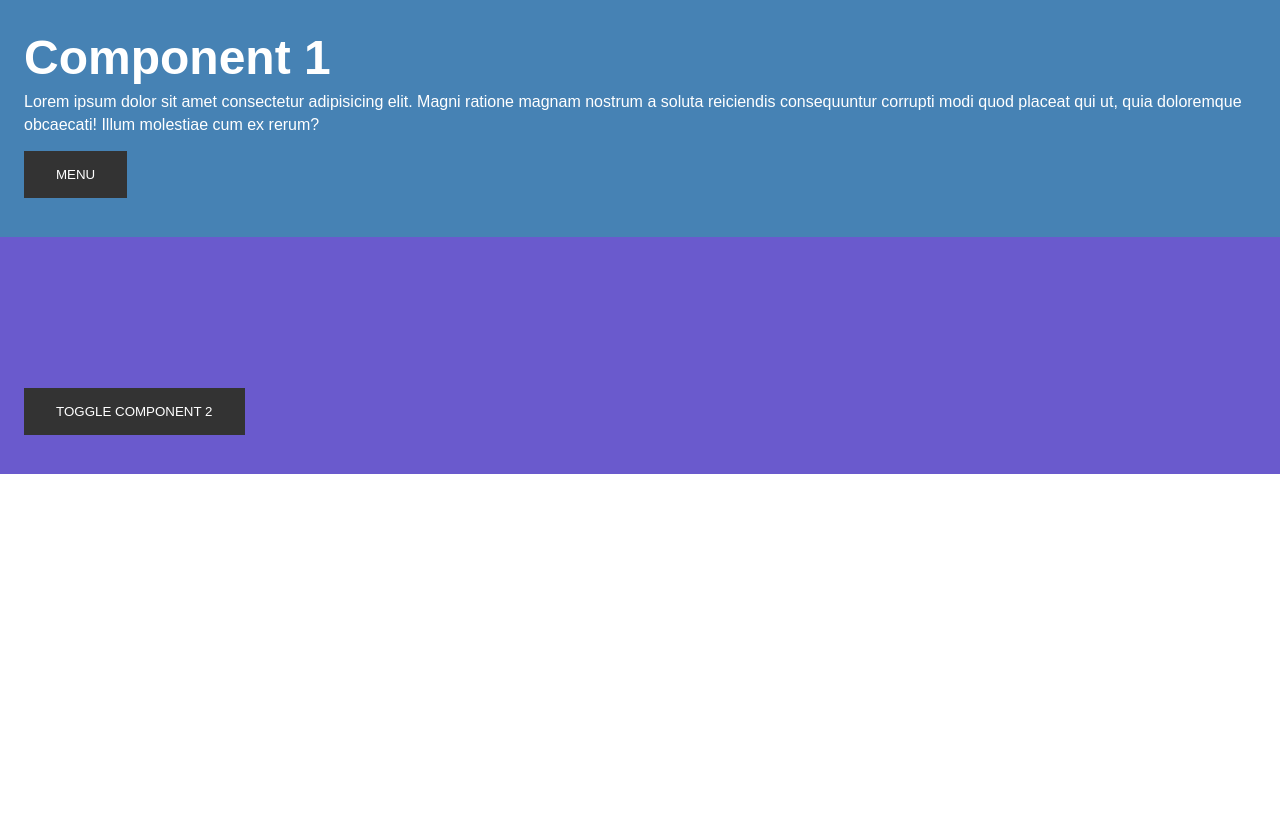
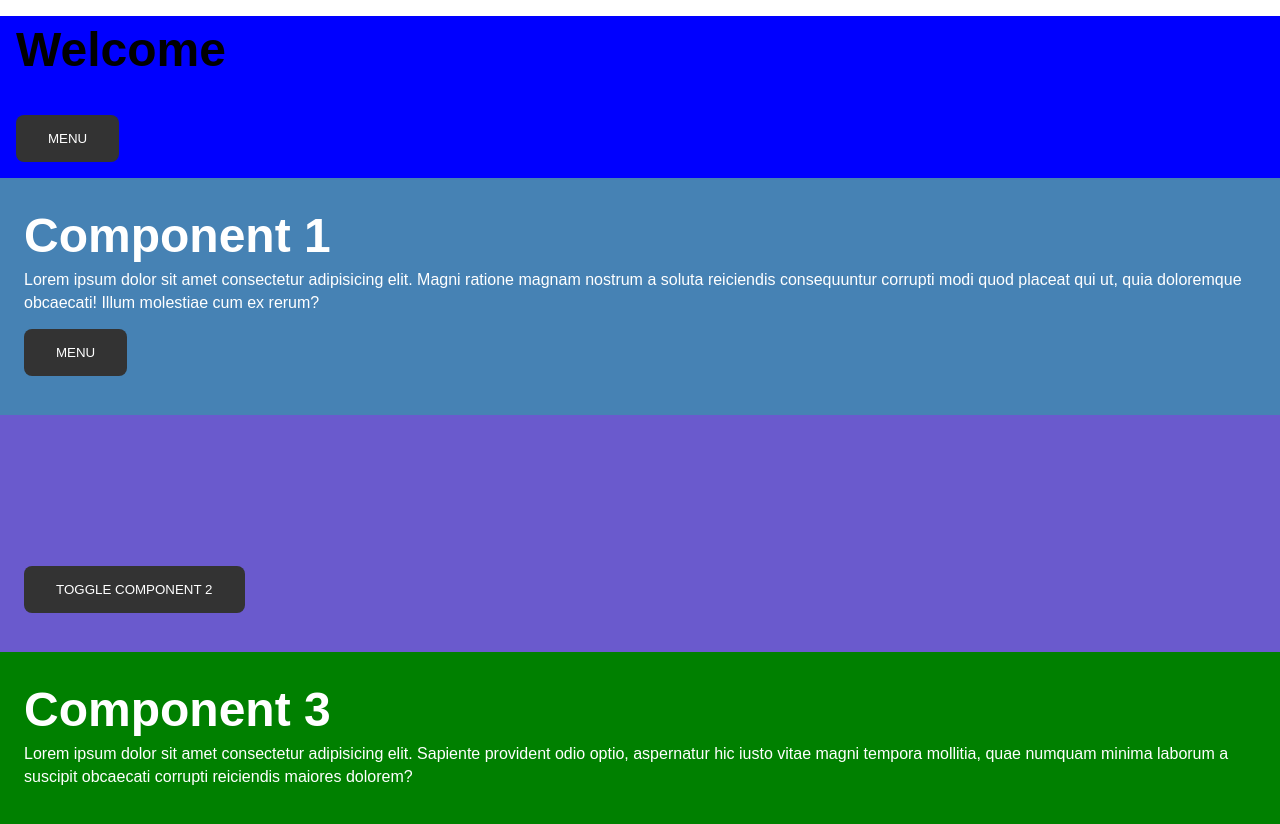
Before and after one commit to Only1tej/simple-animation, a React (Create React App) app: page / in a window 1280 px wide. Shown: the top 824 px of the page. Before the commit the page ends 800 px from the top, so only its background shows below. Built offline with nearby package versions, Linux system fonts and the light colour scheme.

Commit message:
Menu update

```diff
--- a/src/App.css
+++ b/src/App.css
@@ -16,6 +16,33 @@ h1 {
   background: steelBlue;
   color: white;
   padding: 1.5rem;
+}
+
+.menu {
+  background: blue;
+  flex: 0 1 auto;
+  flex-direction: row;
+  justify-content: space-between;
+  width: 100%;
+  align-items: center;
+}
+
+.header {
+  flex: 0 1 auto;
+  justify-content: space-between;
+  align-items: end;
+  margin: 1rem;
+}
+.headerButton {
+  margin: 1rem;
+  flex: 0 1 auto;
+  justify-content: space-between;
+  background: #333;
+  color: #fff;
+  padding: 1rem 2rem;
+  border: none;
+  border-radius: 8px;
+  text-transform: uppercase;
 }
 
 .counter {
@@ -43,6 +70,7 @@ h1 {
   color: #fff;
   padding: 1rem 2rem;
   border: none;
+  border-radius: 8px;
   text-transform: uppercase;
   margin: 15px 0;
 }
--- a/src/App.js
+++ b/src/App.js
@@ -4,6 +4,7 @@ import "./App.css";
 import Component1 from "./components/Component1";
 import Component2 from "./components/Component2";
 import Component3 from "./components/Component3";
+import Menu from "./components/Menu";
 
 const App = () => {
   const [showComponent3] = useState(false);
@@ -14,9 +15,18 @@ const App = () => {
 
   return (
     <div className="App">
+      <Menu />
       <Component1 />
       <Component2 />
-      {/* <Component2 toggle={toggle} /> */}
+      <Component3 />
+    </div>
+  );
+};
+
+export default App;
+
+{
+  /* <Component2 toggle={toggle} />
       <Transition
         native
         items={showComponent3}
@@ -32,9 +42,5 @@ const App = () => {
             </animated.div>
           ))
         }
-      </Transition>
-    </div>
-  );
-};
-
-export default App;
+      </Transition> */
+}
--- a/src/components/Component2.js
+++ b/src/components/Component2.js
@@ -3,7 +3,11 @@ import { useSpring, animated } from "react-spring";
 
 const Component2 = () => {
   const [isToggle, setIsToggle] = useState(false);
-  const fade = useSpring({ opacity: isToggle ? 1 : 0 });
+  const fade = useSpring({
+    opacity: isToggle ? 1 : 0,
+    // fontSize: isToggle ? "20px" : "40px",
+    // color: isToggle ? "green" : "yellow",
+  });
   return (
     <div className="c2Style">
       <animated.div style={fade}>
--- a/src/components/Component3.js
+++ b/src/components/Component3.js
@@ -1,8 +1,8 @@
 import React from "react";
 
-export default function Component3() {
+const Component3 = () => {
   return (
-    <div>
+    <div className="c3Style">
       <h1>Component 3</h1>
       <p>
         Lorem ipsum dolor sit amet consectetur adipisicing elit. Sapiente
@@ -12,4 +12,6 @@ export default function Component3() {
       </p>
     </div>
   );
-}
+};
+
+export default Component3;
--- /dev/null
+++ b/src/components/Menu.js
@@ -0,0 +1,18 @@
+import React from "react";
+
+const Menu = () => {
+  return (
+    <>
+      <div className="menu">
+        <div className="header">
+          <h1>Welcome</h1>
+        </div>
+        <div>
+          <button className="headerButton">Menu</button>
+        </div>
+      </div>
+    </>
+  );
+};
+
+export default Menu;
```
